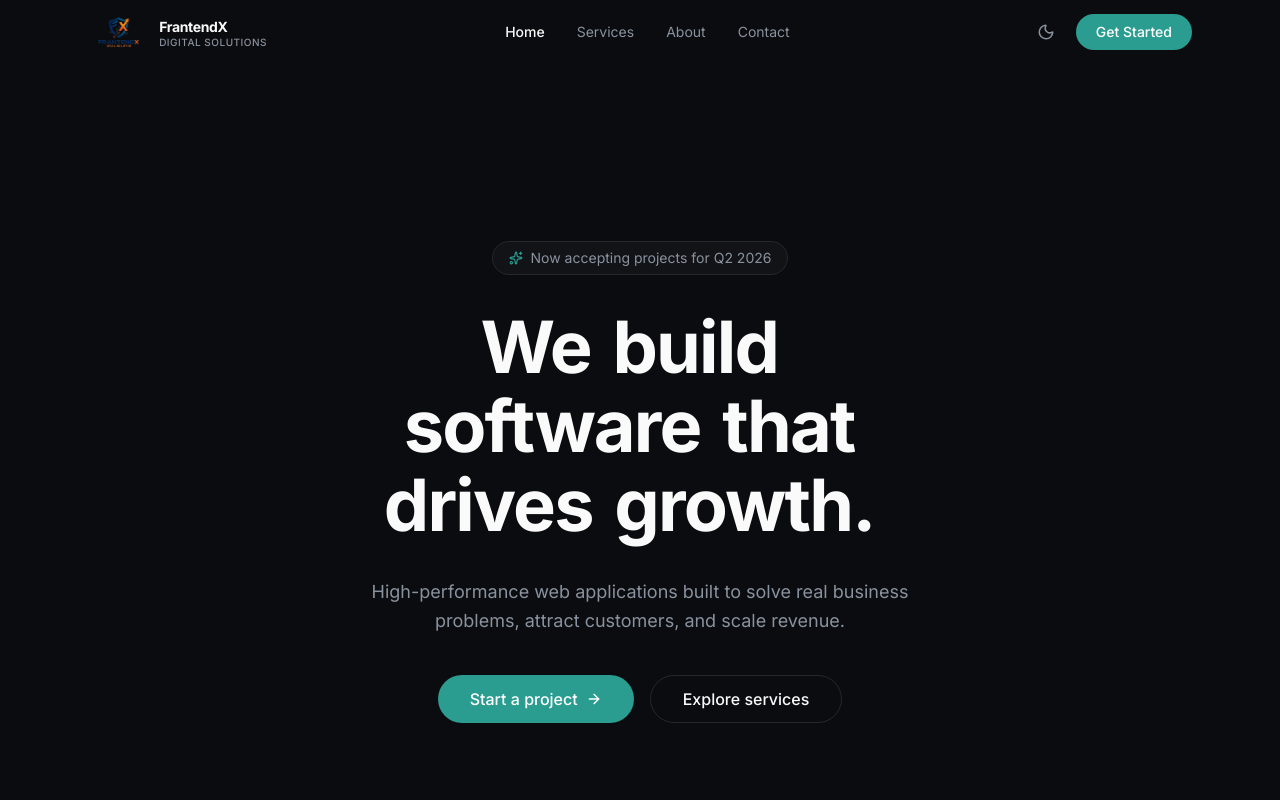
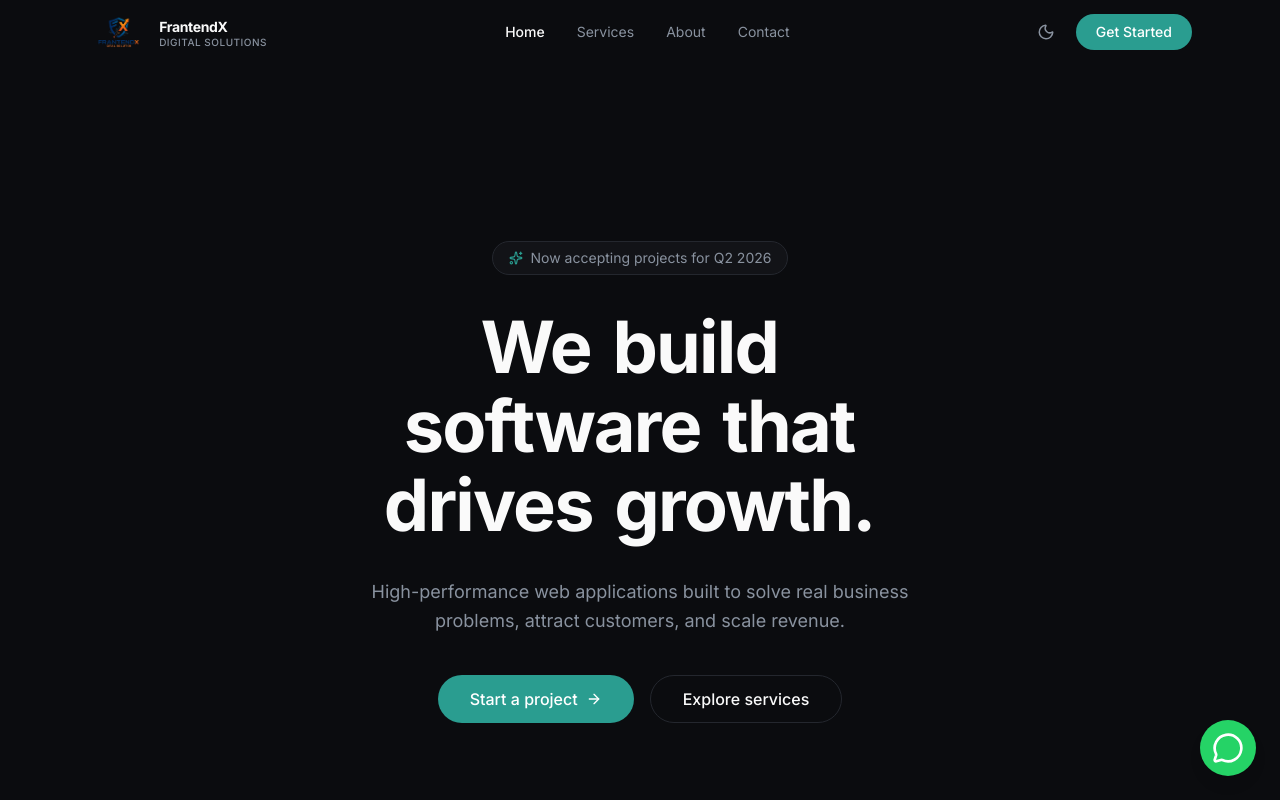
Before and after one commit to tinoe0404/frantendX, a Next.js app: page / in a window 1280 px wide. Shown: the top 800 px of the page. Built offline with nearby package versions, Linux system fonts and the light colour scheme.

Commit message:
feat: Introduce WhatsAppButton component and integrate it into the root layout.

```diff
--- a/src/app/layout.tsx
+++ b/src/app/layout.tsx
@@ -37,6 +37,8 @@ export const viewport: Viewport = {
   maximumScale: 5,
 };
 
+import { WhatsAppButton } from "@/components/layout/WhatsAppButton";
+
 export default function RootLayout({
   children,
 }: Readonly<{
@@ -52,6 +54,7 @@ export default function RootLayout({
           disableTransitionOnChange
         >
           {children}
+          <WhatsAppButton />
           <Toaster />
           <JsonLd />
         </ThemeProvider>
--- /dev/null
+++ b/src/components/layout/WhatsAppButton.tsx
@@ -0,0 +1,24 @@
+"use client";
+
+import Link from "next/link";
+import { MessageCircle } from "lucide-react";
+
+export function WhatsAppButton() {
+    const phoneNumber = "263780885780";
+    const message = encodeURIComponent(
+        "Hello FrantendX, I'm interested in your services."
+    );
+    const whatsappUrl = `https://wa.me/${phoneNumber}?text=${message}`;
+
+    return (
+        <Link
+            href={whatsappUrl}
+            target="_blank"
+            rel="noopener noreferrer"
+            className="fixed bottom-6 right-6 z-50 flex h-14 w-14 items-center justify-center rounded-full bg-[#25D366] text-white shadow-lg transition-transform hover:scale-110 hover:bg-[#20bd5a] focus:outline-none focus:ring-2 focus:ring-[#25D366] focus:ring-offset-2 dark:focus:ring-offset-slate-900"
+            aria-label="Chat with us on WhatsApp"
+        >
+            <MessageCircle className="h-8 w-8" />
+        </Link>
+    );
+}
```
